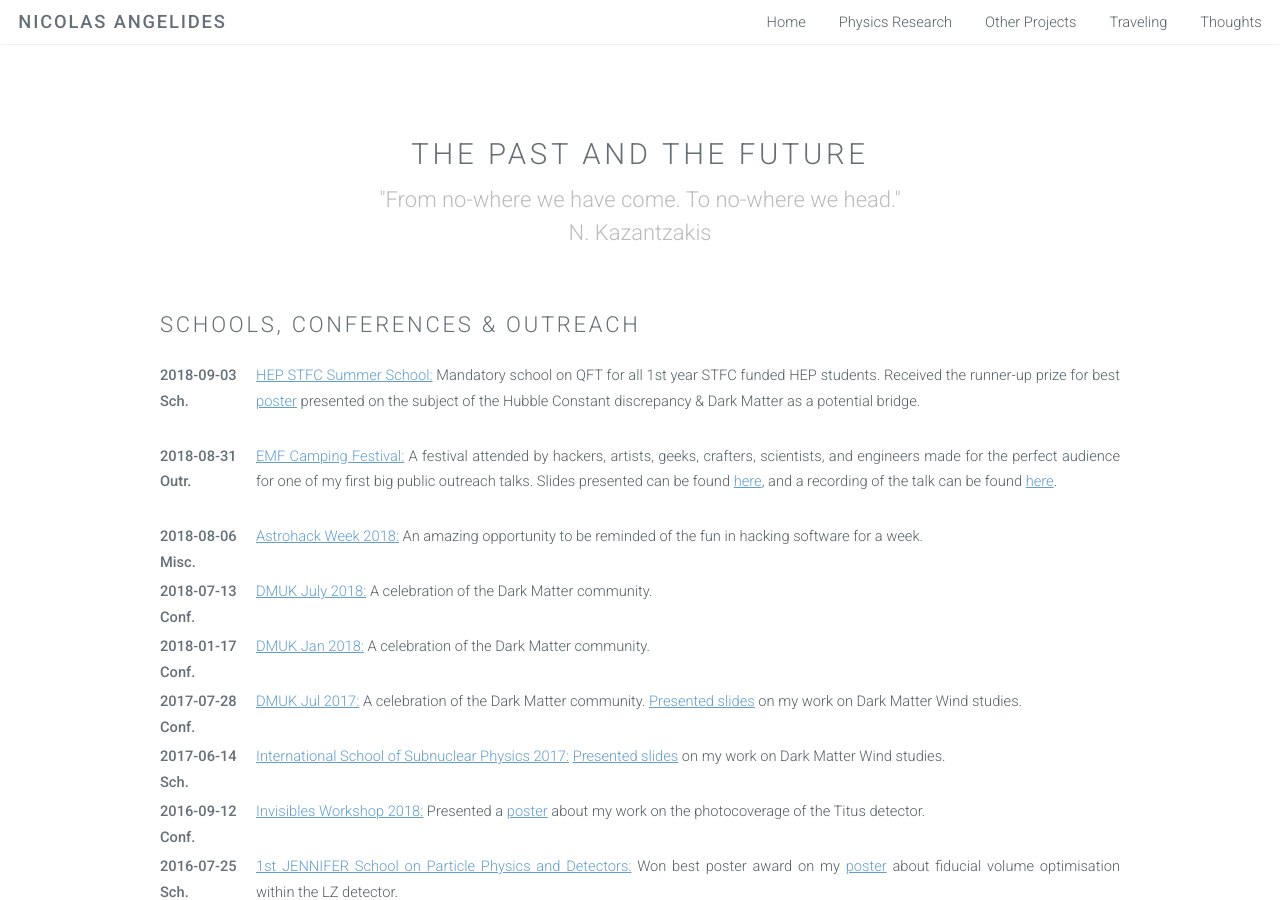
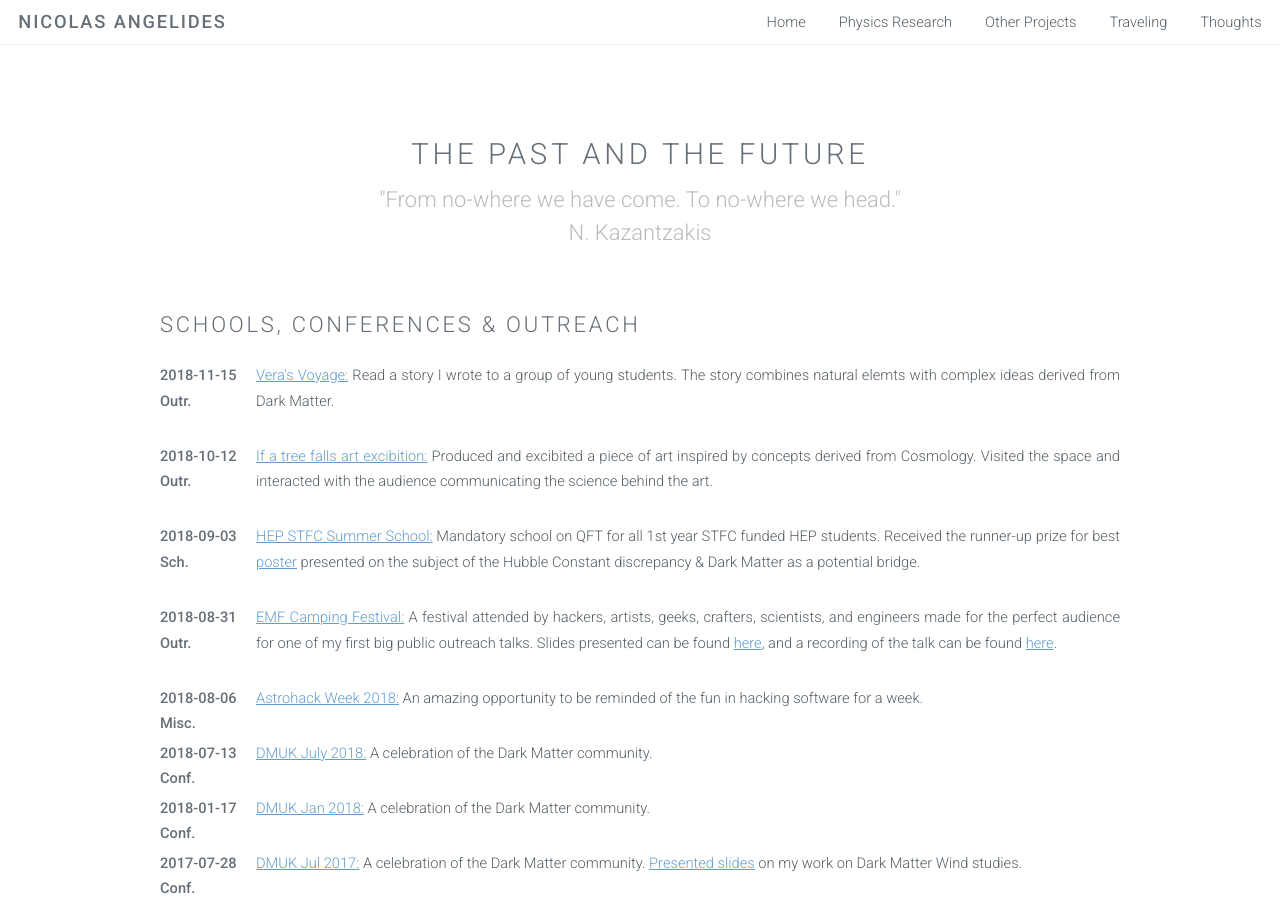
Before and after one commit to Regnidorhcs/Regnidorhcs, a Jekyll site: the page built from Trav.html, in a window 1280 px wide and 900 px high. Built offline with Jekyll 4.4.1, drawn with Linux system fonts in a browser that asks for light colours; nearby versions of some CDN libraries; comment, search, counter and statistics services are not loaded.

Commit message:
added vera's voyage

```diff
--- a/PhysRes.html
+++ b/PhysRes.html
@@ -19,7 +19,7 @@ layout: default
                     <center>
                         <div class=" video-wrap ">
                             <iframe style="left:0;top: 0;height:auto !important;width:auto !important" frameborder="0" allowfullscreen=""
-                                    src="https://drive.google.com/file/d/1PS8Yc4GVRVsjHacn2gkJKEzWg5x-9Sny/preview">
+                                    src="https://mediacentral.ucl.ac.uk/flash/37634476_hd.mp4">
                             </iframe>
                         <p></p>
                         </div>
--- a/Trav.html
+++ b/Trav.html
@@ -12,6 +12,26 @@ layout: default
     <div class="container">
       <section>
           <h2>Schools, Conferences & Outreach</h2>
+
+            <div id="contentBox" style="margin:0px auto; width:100%">
+                <div id="column1" style="float:left; margin:0; width:10%;">
+                 <b>2018-11-15 Outr.</b>
+                </div>
+                <div id="column2" style="float:left; margin:0;width:90%;">
+                 <p align="justify"><a href="/2018/11/15/Vera's-Voyage.html">Vera's Voyage:</a> Read a story I wrote to a group of young students. The story combines natural elemts with complex ideas derived from Dark Matter. </p>
+                </div>
+              </div>
+
+              <div id="contentBox" style="margin:0px auto; width:100%">
+                  <div id="column1" style="float:left; margin:0; width:10%;">
+                   <b>2018-10-12 Outr.</b>
+                  </div>
+                  <div id="column2" style="float:left; margin:0;width:90%;">
+                   <p align="justify"><a href="/2018/10/12/If-a-tree-falls-in-a-forest.html">If a tree falls art excibition:</a> Produced and excibited a piece of art inspired by concepts derived from Cosmology. Visited the space and interacted with the audience communicating the science behind the art.</p>
+                  </div>
+                </div>
+
+
               <div id="contentBox" style="margin:0px auto; width:100%">
                   <div id="column1" style="float:left; margin:0; width:10%;">
                    <b>2018-09-03 Sch.</b>
--- a/_posts/2018-07-15-Citalopram.markdown
+++ b/_posts/2018-07-15-Citalopram.markdown
@@ -3,4 +3,4 @@ layout: post
 ---
 <img src="{{ site.baseurl }}/images/citalopram.jpg" class="fit image">
 
-I had enough. Five months into taking 20mg of "Happy Little Pills" and I could not remember what it was like to have a strong feeling. I could not remember what it felt like to be worried for someone I cared about or be excited about something I had accomplished. My mood, oscillating between indifference and disdain often resulted in emotional disphoria. I would pay to be able to feel something different.
+I had enough. Five months into taking 20mg of "Happy Little Pills" and I could not remember what it was like to have a strong feeling. I could not remember what it felt like to be worried for someone I cared about or to be excited about something I had accomplished. My mood, oscillating between indifference and disdain often resulted in emotional disphoria. I would pay to be able to feel something different.
```
Also changed, not shown: OthProj.html (+13 -2 lines), _posts/2018-10-12-If a tree falls in a forest.markdown (added, +14 -0 lines), _posts/2018-11-15-Vera's Voyage.markdown (added, +61 -0 lines), Gemfile.lock (added), images/Dani.jpg (added), 1 other file. Lines whose indentation alone changed are shown as unchanged.
